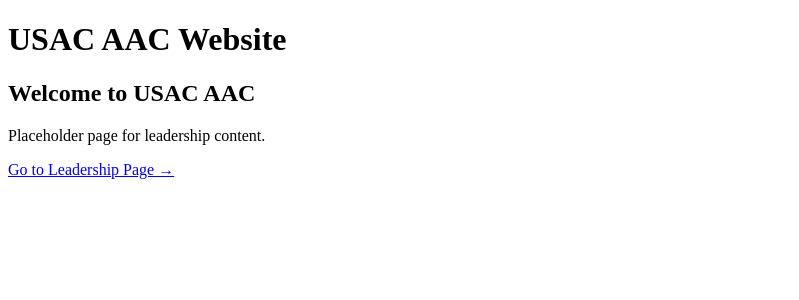
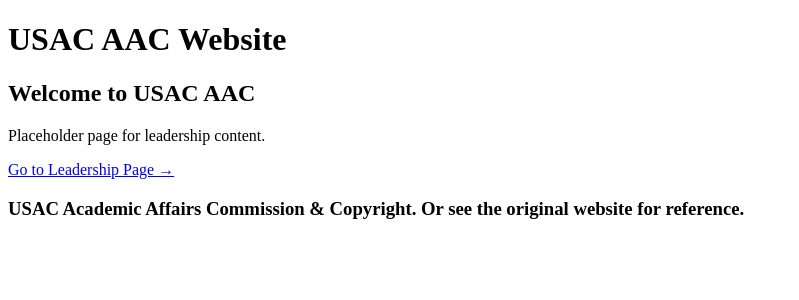
Before and after one commit to hillarynve/usac-aac-website, a Next.js app: page / in a window 1280 px wide. Shown: the top 300 px of the page, without its empty margins (0-799 px from the left). Built offline with nearby package versions, Linux system fonts and the light colour scheme.

Commit message:
updated footer code

```diff
--- a/app/layout.tsx
+++ b/app/layout.tsx
@@ -1,4 +1,5 @@
 import Header from "@/components/Header";
+import Footer from "@/components/Footer";
 
 export default function RootLayout({ children }: { children: React.ReactNode }) {
   return (
@@ -6,6 +7,7 @@
       <body>
         <Header />
         <main className="min-h-screen p-6">{children}</main>
+        <Footer />
       </body>
     </html>
   );
--- a/components/footer.tsx
+++ b/components/footer.tsx
@@ -1,10 +1,7 @@
 export default function Footer() {
   return (
     <footer className="border-b p-4 bg-gray-100">
-      <h1 className="text-xl font-bold">USAC AAC Website</h1>
-     <h3>
-        USAC Academic Affairs Commission & Copyright. Or see the original website for reference.
-     </h3>
+      <h3>USAC Academic Affairs Commission & Copyright. Or see the original website for reference.</h3>
     </footer>
   );
 }
```
